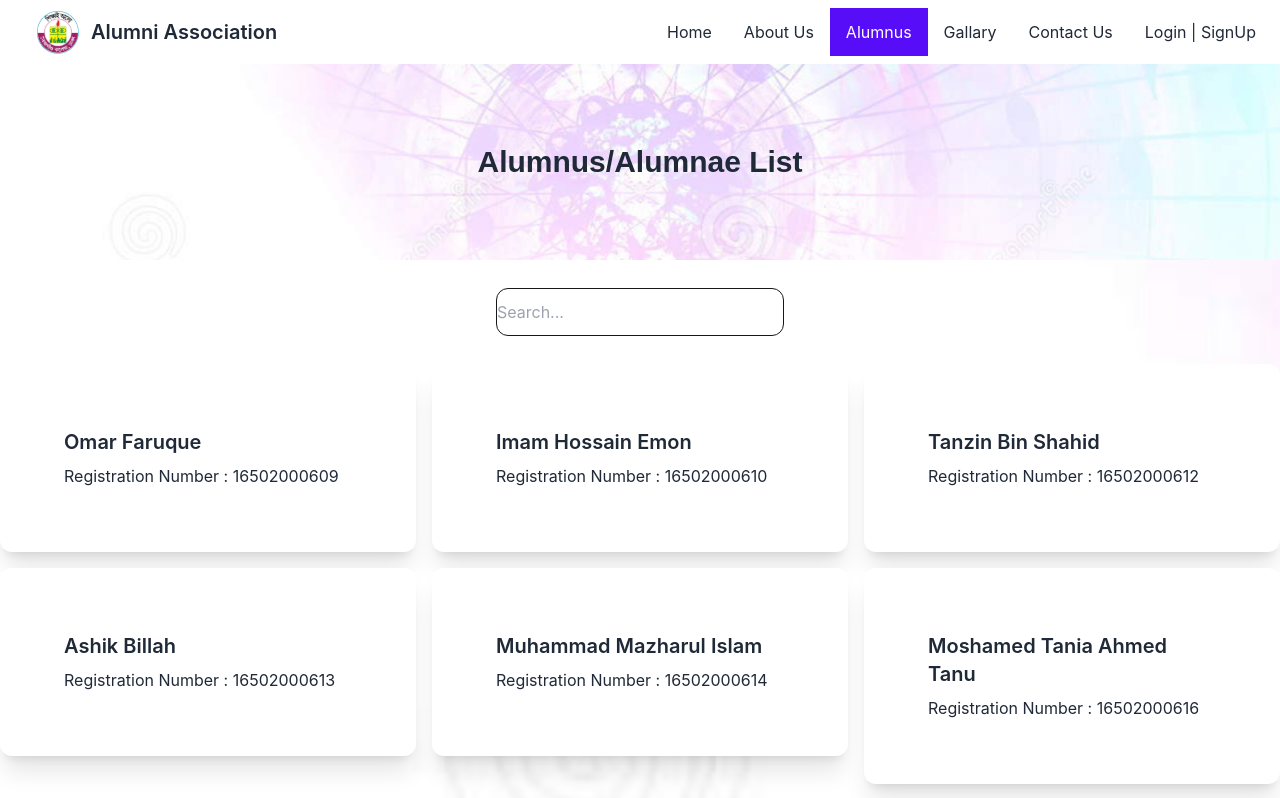
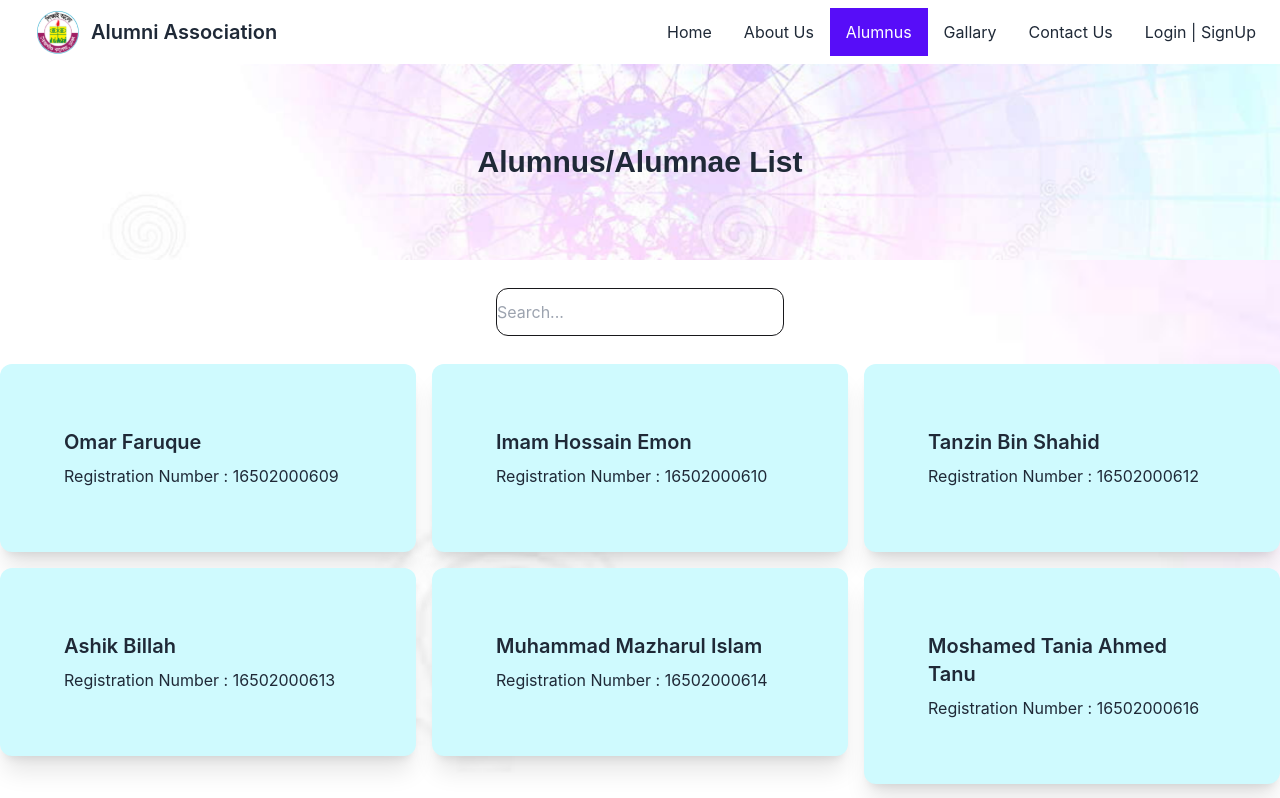
Before and after one commit to Parvez-Rahman100/alumni-association-client, a React (Create React App) app: page /alumnus in a window 1280 px wide. Shown: the top 798 px of the page. Built offline with nearby package versions, Linux system fonts and the light colour scheme.

Commit message:
search implemented

```diff
--- a/src/Alumni/AllAlumnus.js
+++ b/src/Alumni/AllAlumnus.js
@@ -1,15 +1,26 @@
-import React from 'react';
+import React, { useState } from 'react';
 import url from "../alumni.json"
 import Alumni from './Alumni';
 
 const AllAlumnus = () => {
+    const [searchTitle, setSearchTitle] = useState("")
     return (
-        <div className=' aluniBackground  '>
+        <div className=' aluniBackground  container mx-auto'>
            <p className=' text-center aluniBackground py-20 text-3xl font-bold galdenoFont'>Alumnus/Alumnae List</p>
-           <input className=' block mx-auto w-72 h-12 my-7 border border-zinc-900 rounded-xl' type="text" placeholder="Search..."/>
+           <input onChange={(e) => setSearchTitle(e.target.value)} className=' block mx-auto w-72 h-12 my-7 border border-zinc-900 rounded-xl' type="text" placeholder="Search..."/>
            <div className='grid sm:grid-cols-1 md:grid-cols-2  lg:grid-cols-3 gap-4'>
             {
-                url.map(alumni=><Alumni
+                url
+                .filter((value) => {
+                    if (searchTitle === "") {
+                      return value;
+                    } else if (
+                      value.alumni_name.toLowerCase().includes(searchTitle.toLowerCase())
+                    ) {
+                      return value;
+                    }
+                  })
+                .map(alumni=><Alumni
                 key={alumni.id}
                 alumni={alumni}
                 ></Alumni>)
--- a/src/Alumni/Alumni.js
+++ b/src/Alumni/Alumni.js
@@ -5,7 +5,7 @@ const Alumni = ({alumni}) => {
 
     return (
         <div>
-            <div className="card max-w-lg bg-base-100 p-8 shadow-xl rounded-xl">
+            <div className="card max-w-lg  p-8 bg-cyan-100 shadow-xl rounded-xl">
             <div className="card-body">
              <div className='flex justify-between items-center '>
              <h2 className="card-title"> {alumni_name}</h2>
--- a/src/Alumni/Alumnus.js
+++ b/src/Alumni/Alumnus.js
@@ -1,4 +1,4 @@
-import React from 'react';
+import React, { useState } from 'react';
 import Alumni from './Alumni';
 import url from "../alumni.json"
 import { Icon } from '@iconify/react';
@@ -6,17 +6,28 @@ import { useNavigate } from 'react-router-dom';
 
 const Alumnus = () => {
     const navigate = useNavigate()
+    const [searchTitle, setSearchTitle] = useState("")
         const handleViewAllBtn = () =>{
             navigate('/all-alumnus')
         }
 
     return (
-        <div className=' aluniBackground '>
+        <div className=' aluniBackground container mx-auto'>
            <p className=' text-center text-3xl aluniBackground py-20 font-bold galdenoFont'>Alumnus/Alumnae List</p>
-           <input className=' block mx-auto w-72 h-12 my-7 border border-zinc-900 rounded-xl' type="text" placeholder="Search..."/>
+           <input onChange={(e) => setSearchTitle(e.target.value)} className=' block mx-auto w-72 h-12 my-7 border border-zinc-900 rounded-xl' type="text" placeholder="Search..."/>
            <div className='grid sm:grid-cols-1 md:grid-cols-2  lg:grid-cols-3 gap-4'>
             {
-                url.slice(0,12).map(alumni=><Alumni
+                url.slice(0,9)
+                .filter((value) => {
+                    if (searchTitle === "") {
+                      return value;
+                    } else if (
+                      value.alumni_name.toLowerCase().includes(searchTitle.toLowerCase())
+                    ) {
+                      return value;
+                    }
+                  })
+                .map(alumni=><Alumni
                 key={alumni.id}
                 alumni={alumni}
                 ></Alumni>)
--- a/src/Components/Shared/NavBar.js
+++ b/src/Components/Shared/NavBar.js
@@ -4,7 +4,7 @@ import logo from '../../Assests/logo.svg';
 
 const NavBar = () => {
     return (
-  <div className="navbar bg-base-100 ">
+  <div className="navbar sticky bg-base-100 ">
     <div className="navbar-start">
       <div className="dropdown">
       <label tabIndex="0" className="btn btn-ghost lg:hidden">
```
